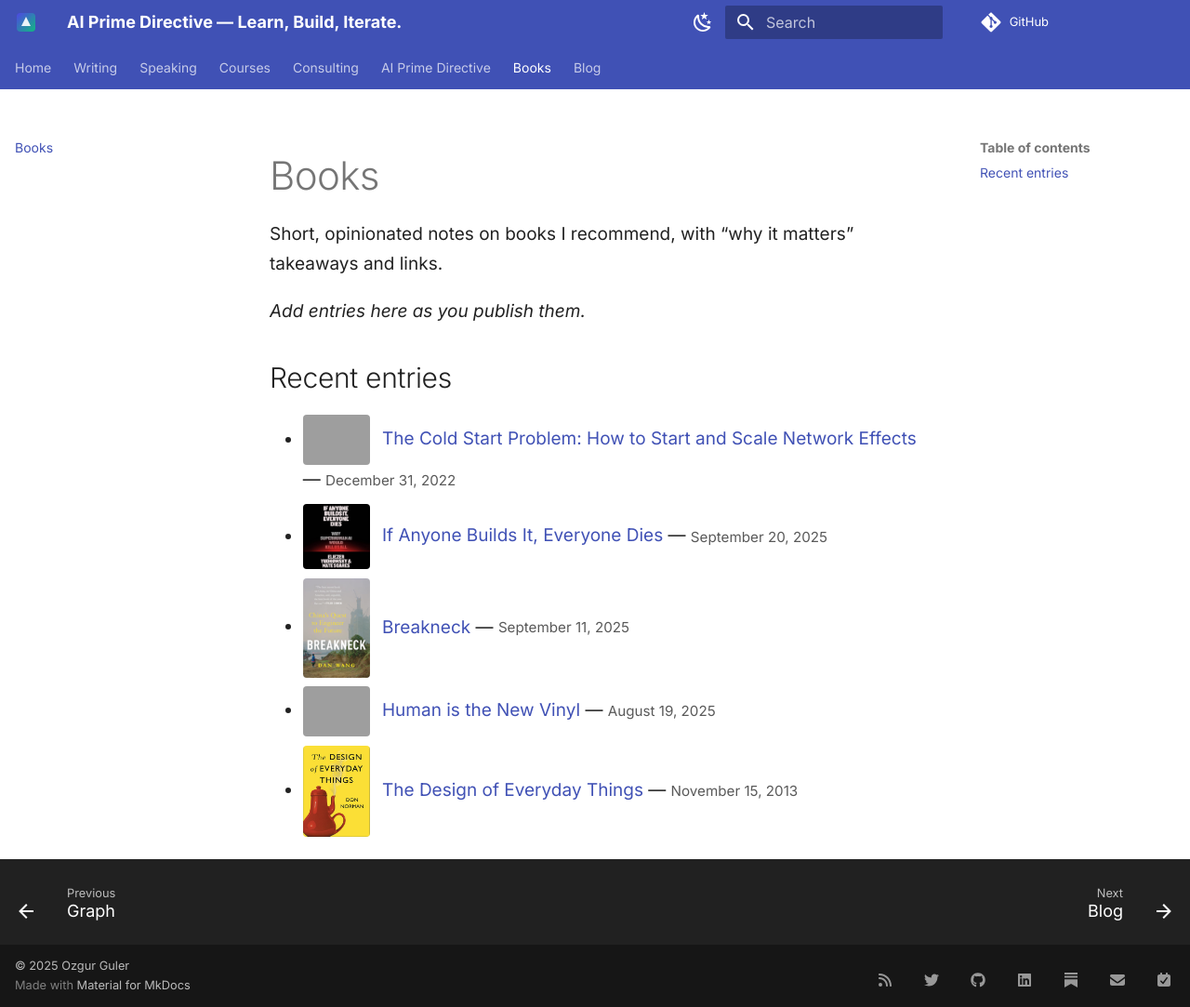
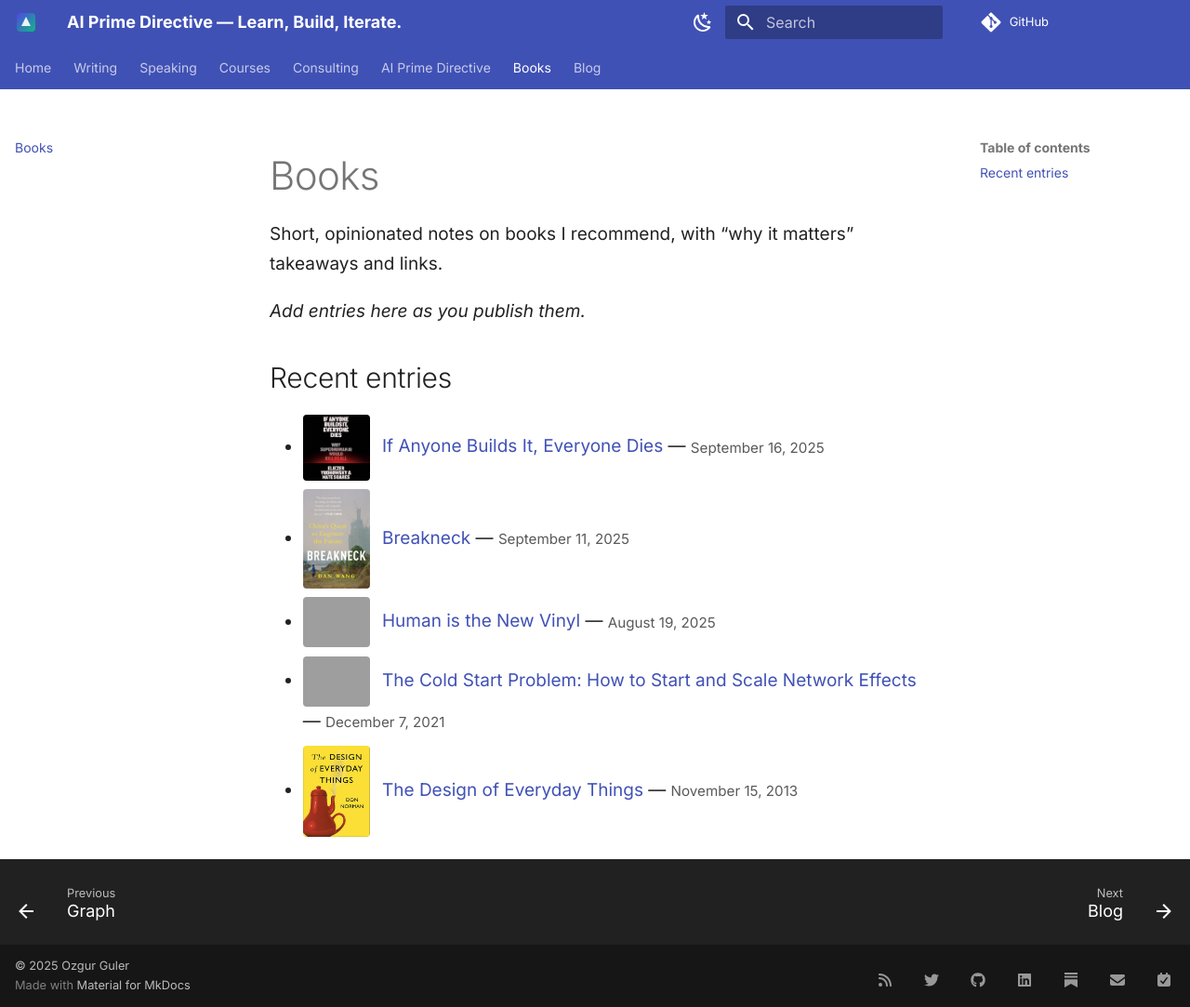
Before and after one commit to ozgurgulerx/ai-prime-directive, an MkDocs documentation site: the page built from docs/books/index.md, in a window 1280 px wide and 1083 px high. Shown: the whole window at 93% size. Built offline with MkDocs 1.6.1 and Material for MkDocs 9.7.7, drawn with Linux system fonts in a browser that asks for light colours; plug-ins that fetch from the network failed and are left out; comment, search, counter and statistics services are not loaded; grey boxes are pictures that could not be loaded.

```diff
--- a/docs/books/index.md
+++ b/docs/books/index.md
@@ -11,8 +11,8 @@
 
 ## Recent entries
 
- - ![The Cold Start Problem](../assets/img/the-cold-start-problem.png){ width="72" style="vertical-align:middle;margin-right:8px;border-radius:4px;" } [The Cold Start Problem: How to Start and Scale Network Effects](the-cold-start-problem.md) — <small>December 31, 2022</small>
- - ![If Anyone Builds It, Everyone Dies](../assets/img/anyone-builds-everyone-dies.png){ width="72" style="vertical-align:middle;margin-right:8px;border-radius:4px;" } [If Anyone Builds It, Everyone Dies](anyone-builds-everyone-dies.md) — <small>September 20, 2025</small>
+ - ![If Anyone Builds It, Everyone Dies](../assets/img/anyone-builds-everyone-dies.png){ width="72" style="vertical-align:middle;margin-right:8px;border-radius:4px;" } [If Anyone Builds It, Everyone Dies](anyone-builds-everyone-dies.md) — <small>September 16, 2025</small>
  - ![Breakneck](../assets/img/breakneck_thumb.png){ width="72" style="vertical-align:middle;margin-right:8px;border-radius:4px;" } [Breakneck](breakneck.md) — <small>September 11, 2025</small>
  - ![Human is the New Vinyl](../assets/img/human_is_the_new_vinyl.png){ width="72" style="vertical-align:middle;margin-right:8px;border-radius:4px;" } [Human is the New Vinyl](human-is-the-new-vinyl.md) — <small>August 19, 2025</small>
+ - ![The Cold Start Problem](../assets/img/the-cold-start-problem.png){ width="72" style="vertical-align:middle;margin-right:8px;border-radius:4px;" } [The Cold Start Problem: How to Start and Scale Network Effects](the-cold-start-problem.md) — <small>December 7, 2021</small>
  - ![The Design of Everyday Things](../assets/img/design-of-everyday-things.png){ width="72" style="vertical-align:middle;margin-right:8px;border-radius:4px;" } [The Design of Everyday Things](design-of-everyday-things.md) — <small>November 15, 2013</small>
```
